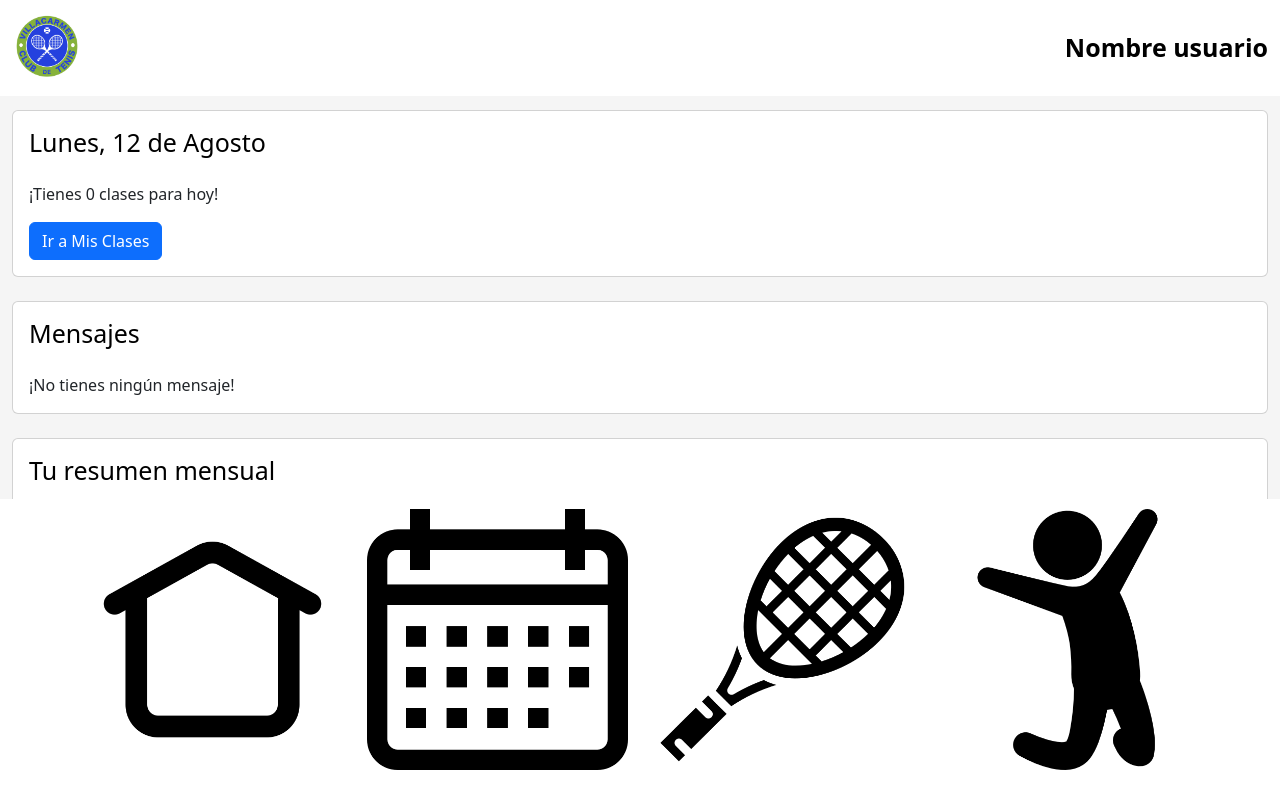
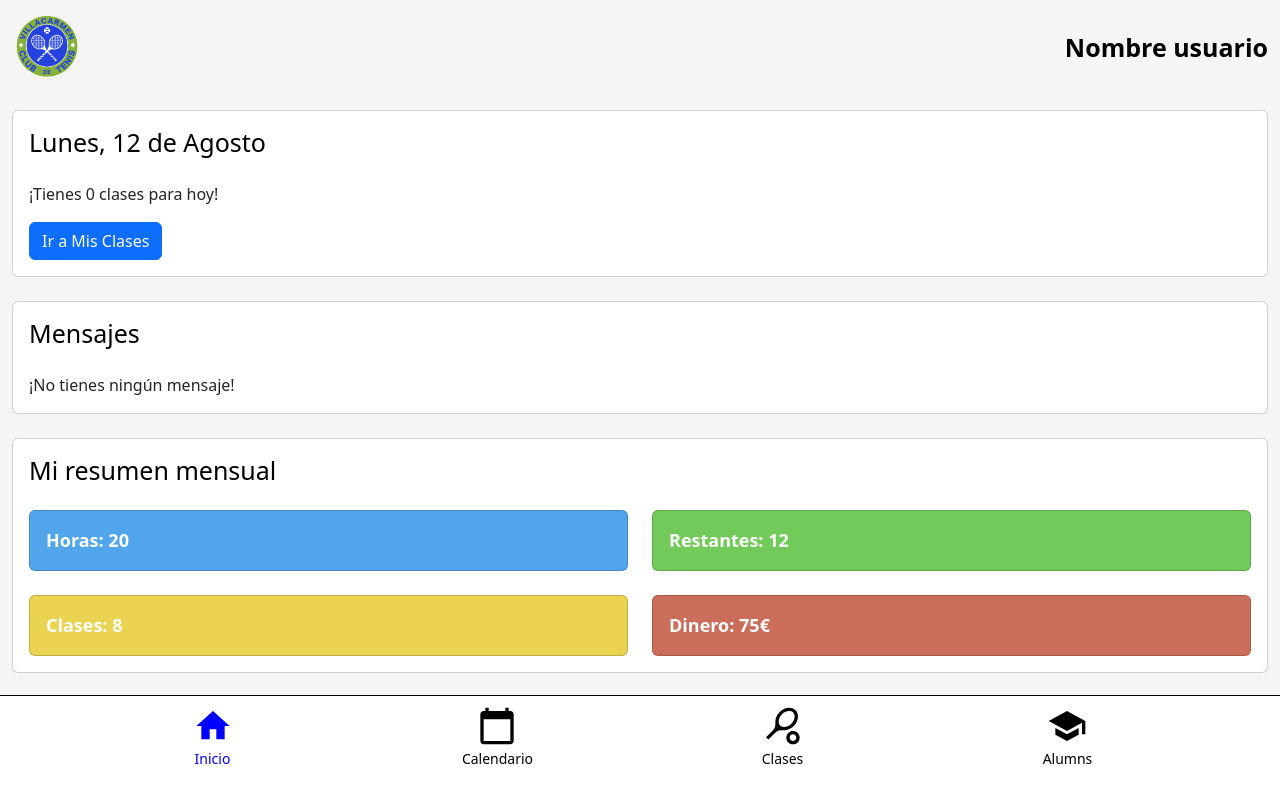
Before and after one commit to ivmoar/tenis-app, a React (Create React App) app in the folder client/: page / in a window 1280 px wide. Built offline with nearby package versions, Linux system fonts and the light colour scheme.

Commit message:
Nuevos Desarrollos

```diff
--- a/client/package.json
+++ b/client/package.json
@@ -3,6 +3,10 @@
   "version": "0.1.0",
   "private": true,
   "dependencies": {
+    "@emotion/react": "^11.13.0",
+    "@emotion/styled": "^11.13.0",
+    "@mui/icons-material": "^5.16.7",
+    "@mui/material": "^5.16.7",
     "@testing-library/jest-dom": "^5.17.0",
     "@testing-library/react": "^13.4.0",
     "@testing-library/user-event": "^13.5.0",
--- a/client/src/App.js
+++ b/client/src/App.js
@@ -2,7 +2,8 @@ import { BrowserRouter as Router, Route, Routes } from 'react-router-dom';
 import Header from './Components/Header';
 import MyCalendar from './Components/MyCalendar';
 import Home from './Components/Home';
-import MenuFooter from './Components/Menu'
+import MenuFooter from './Components/Menu';
+import Classes from './Components/Classes';
 
 function App() {
   return (
@@ -14,7 +15,7 @@ function App() {
             <Route path="/" element={<Home />} />
             <Route path="/Calendar" element={<MyCalendar />} />
             <Route path="/Alumns" element={<Home />} />
-            <Route path="/Classes" element={<Home />} />
+            <Route path="/Classes" element={<Classes />} />
           </Routes>
         </div>
         <div className='MenuFooter'><MenuFooter /></div>
--- a/client/src/Components/Home.jsx
+++ b/client/src/Components/Home.jsx
@@ -32,7 +32,7 @@ function Home() {
             <Col>
                 <Card className='custom-card'>
                     <Card.Body>
-                        <Card.Title className='card-title'>Tu resumen mensual</Card.Title>
+                        <Card.Title className='card-title'>Mi resumen mensual</Card.Title>
                         <Row>
                             <Col>
                                 <Card className='inline-blue-card'>
--- a/client/src/Components/Menu.jsx
+++ b/client/src/Components/Menu.jsx
@@ -1,44 +1,67 @@
 import { Container, Row, Col} from 'react-bootstrap';
+import { useState } from 'react';
 import { Link } from 'react-router-dom';
+import HomeIcon from '@mui/icons-material/Home';
+import CalendarTodayIcon from '@mui/icons-material/CalendarToday';
+import SchoolIcon from '@mui/icons-material/School';
+import SportsTennisIcon from '@mui/icons-material/SportsTennis';
 
 function Menu() {
+  const [selectedIcon, setSelectedIcon] = useState('home');
+
   return (
     <Container>
       <Row className="text-center">
-        <Col xs={3} className="d-flex justify-content-center">
-          <Link to="/">
-            <img
-              alt="home"
-              src="/hogar.png"
-              className="menu-image"
-            />
+        <Col xs={3} className="menu-item">
+          <Link to="/" onClick={() => setSelectedIcon('home')} className="menu-link">
+            <div>
+              <HomeIcon
+                style={{
+                fontSize: 40,
+                color: selectedIcon === 'home' ? 'blue' : 'black',
+              }}
+              />
+            </div>
+            <div><span style={{ color: selectedIcon === 'home' ? 'blue' : 'black',}}>Inicio</span></div>
           </Link>
         </Col>
-        <Col xs={3} className="d-flex justify-content-center">
-          <Link to="/Calendar">
-            <img
-              alt="calendar"
-              src="/calendario.png"
-              className="menu-image"
-            />
+        <Col xs={3} className="menu-item">
+          <Link to="/Calendar" onClick={() => setSelectedIcon('calendar')} className="menu-link">
+              <div>
+                <CalendarTodayIcon
+                  style={{
+                  fontSize: 40,
+                  color: selectedIcon === 'calendar' ? 'blue' : 'black',
+                }}
+                />
+              </div>
+              <div><span style={{ color: selectedIcon === 'calendar' ? 'blue' : 'black',}}>Calendario</span></div>
           </Link>
         </Col>
-        <Col xs={3} className="d-flex justify-content-center">
-          <Link to="/Classes">
-            <img
-              alt="classes"
-              src="/raqueta.png"
-              className="menu-image"
-            />
+        <Col xs={3} className="menu-item">
+          <Link to="/Classes" onClick={() => setSelectedIcon('classes')} className="menu-link">
+            <div>
+              <SportsTennisIcon
+                style={{
+                fontSize: 40,
+                color: selectedIcon === 'classes' ? 'blue' : 'black',
+              }}
+              />
+            </div>
+            <div><span style={{ color: selectedIcon === 'classes' ? 'blue' : 'black',}}>Clases</span></div>
           </Link>
         </Col>
-        <Col xs={3} className="d-flex justify-content-center">
-          <Link to="/Alumns">
-            <img
-              alt="alumns"
-              src="/hombre-saltando.png"
-              className="menu-image"
+        <Col xs={3} className="menu-item">
+          <Link to="/Alumns" onClick={() => setSelectedIcon('alumns')} className="menu-link">
+          <div>
+            <SchoolIcon
+              style={{
+                fontSize: 40,
+                color: selectedIcon === 'alumns' ? 'blue' : 'black',
+              }}
             />
+          </div>
+          <div><span style={{ color: selectedIcon === 'alumns' ? 'blue' : 'black',}}>Alumns</span></div>
           </Link>
         </Col>
       </Row>
--- a/client/src/index.css
+++ b/client/src/index.css
@@ -14,7 +14,7 @@ body {
 .content-wrap {
   flex: 1;
   overflow-y: auto;
-  margin-bottom: 120px;
+  margin-bottom: 110px;
   margin-top: 110px;
 }
 
@@ -27,11 +27,28 @@ body {
   bottom: 0;
   width: 100%;
   z-index: 1000;
+  border-top: 1px solid black;
 }
 
 .menu-image {
   max-width: 100%; /* Asegura que la imagen no se desborde de la columna */
   height: auto;    /* Mantiene la relación de aspecto de la imagen */
+}
+
+.menu-item {
+  display: flex;
+  flex-direction: column;
+  align-items: center;
+}
+
+.menu-item span {
+  margin-top: 5px;
+  font-size: 14px;
+}
+
+.menu-link {
+  text-decoration: none; /* Elimina la línea debajo del texto */
+  color: inherit;        /* Asegura que el color del texto sea el mismo que el del icono o deseado */
 }
 
 /***************************************************************************** CARDS **********************************************************************/
@@ -82,7 +99,7 @@ body {
 }
 
 .custom-header {
-  background-color: white;
+  background-color: whitesmoke;
 }
 
 .custom-header-text {
```
Also changed, not shown: 1 other file (tests, documents, lock files or other folders).
